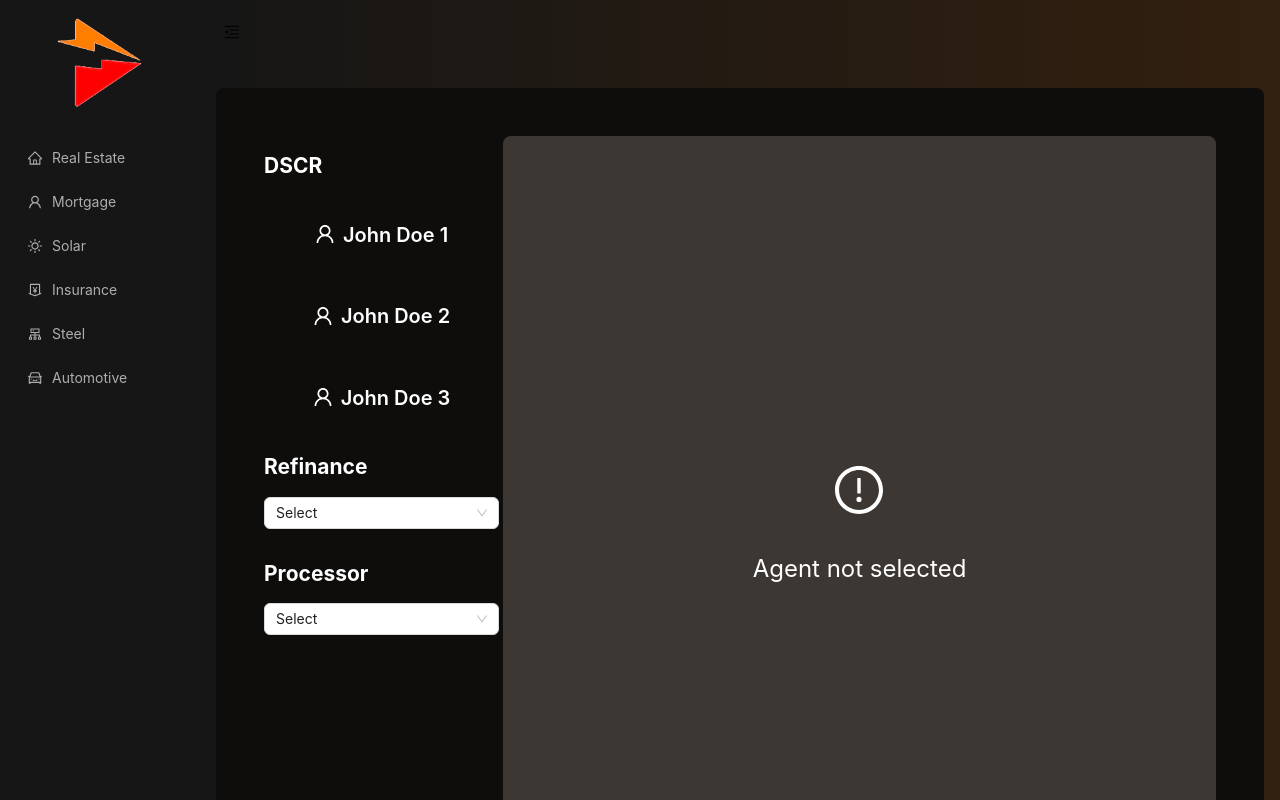
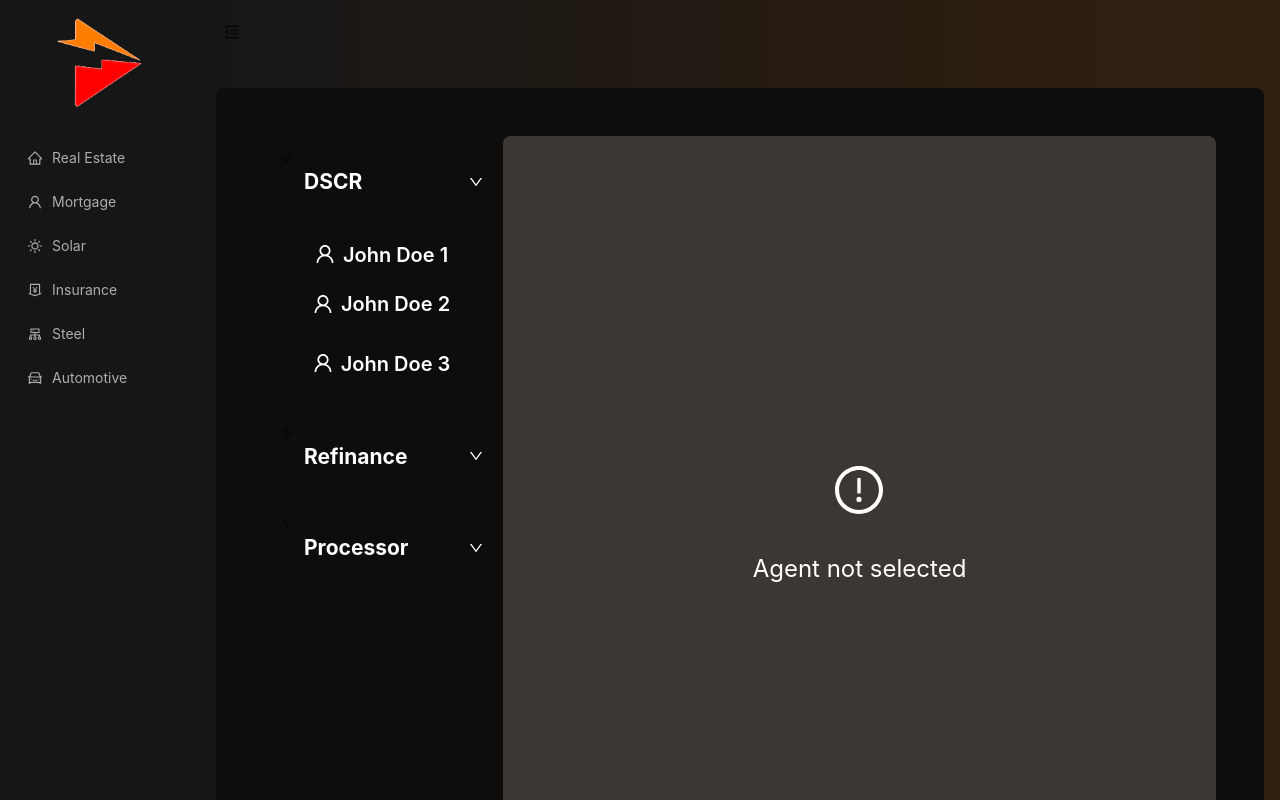
Before and after one commit to PramudithaN/Vapi-Clone_React_Ts, a React (Create React App) app: page /mortgage in a window 1280 px wide. Shown: the top 800 px of the page. Built offline with nearby package versions, Linux system fonts and the light colour scheme; the HTML template or start-up script is replaced by a standard one.

Commit message:
SubMenu Collapsible

```diff
--- a/src/App.css
+++ b/src/App.css
@@ -48,15 +48,14 @@ body {
 	color: white; /* Example text color */
 }
 
-.backgroundLayout{
+.backgroundLayout {
 	background: linear-gradient(to left, #32200f, #161616);
 }
 
-.siderBackground{
+.siderBackground {
 	color: #fff;
 	background-color: #161616;
 }
-
 
 .custom-sider {
 	background-color: #001529;
@@ -64,12 +63,11 @@ body {
 	height: 100vh;
 	position: fixed;
 	left: 0;
-
 }
 
-.homePageCard{
+.homePageCard {
 	width: 450px;
-  background-color:#393838 ;
+	background-color: #393838;
 	border: none;
 }
 
@@ -81,7 +79,7 @@ body {
 	background: #2a2a2a;
 	color: #fff;
 	border-radius: 8px;
-   border:'none'
+	border: "none";
 }
 
 .agent-not-selected {
@@ -96,7 +94,8 @@ body {
 	background: #161616;
 }
 
-.sideMenu .ant-menu-dark, .sideMenu .ant-menu-dark .ant-menu-inline.ant-menu-sub {
+.sideMenu .ant-menu-dark,
+.sideMenu .ant-menu-dark .ant-menu-inline.ant-menu-sub {
 	background: #161616;
 }
 
@@ -109,8 +108,7 @@ body {
 	text-align: center;
 	font-weight: 600;
 	font-size: 20px;
-  margin: 0;
-  padding: 0;
+	padding: 10px;
 }
 
 .agent-card:hover {
@@ -137,3 +135,11 @@ body {
 	text-align: center;
 	color: #fff;
 }
+
+.panel-header {
+	display: flex;
+	color: #fff;
+	justify-content: space-between;
+	align-items: center;
+	width: 100%;
+}
--- a/src/Components/Mortgage.tsx
+++ b/src/Components/Mortgage.tsx
@@ -1,19 +1,37 @@
 // Mortgage.tsx
-import React, { useEffect, useState } from 'react';
-import { Layout, Row, Col, Select, Card, Spin } from 'antd';
-import { ExclamationCircleOutlined, UserOutlined } from '@ant-design/icons';
+import React, { useEffect, useState } from "react";
+import {
+	Layout,
+	Row,
+	Col,
+	Select,
+	Card,
+	Spin,
+	Dropdown,
+	Space,
+	MenuProps,
+	Collapse,
+} from "antd";
+import {
+	DownOutlined,
+	ExclamationCircleOutlined,
+	UserOutlined,
+} from "@ant-design/icons";
 
 const { Content } = Layout;
 const { Option } = Select;
+const { Panel } = Collapse;
 
-const agentData: { [key: string]: {
+const agentData: {
+	[key: string]: {
 		title: string;
 		callsMade: number;
 		callsAnswered: number;
 		madeToPoint: number;
 		didNotMakePoint: number;
-    recordings: { id: number; date: string; time: string; }[];
-} } = {
+		recordings: { id: number; date: string; time: string }[];
+	};
+} = {
 	"John Doe 1": {
 		title: "Agent",
 		callsMade: 456,
@@ -22,8 +40,8 @@ const agentData: { [key: string]: {
 		didNotMakePoint: 98,
 		recordings: [
 			{ id: 1, date: "05/07/2024", time: "11:37am" },
-            { id: 2, date: "05/07/2024", time: "11:37am" }
-        ]
+			{ id: 2, date: "05/07/2024", time: "11:37am" },
+		],
 	},
 	// Define other agents' data similarly
 };
@@ -36,16 +54,27 @@ useEffect(() => {
 		setTimeout(() => {
 			setLoading(false);
 		}, 4000);
-} , []);
+	}, []);
 
 	const renderAgentDetails = () => {
-
 		if (!selectedAgent || !agentData[selectedAgent]) {
 			return (
-                <div className="agent-not-selected" style={{minHeight:'800px', display: 'flex', justifyContent: 'center', alignItems: 'center', backgroundColor: '#3c3733', borderRadius: '8px' }}>
-                    <div style={{ textAlign: 'center', color: '#fff' }}>
-                        <ExclamationCircleOutlined style={{ fontSize: '48px', marginBottom: '16px' }} />
-                        <p style={{ fontSize: '24px' }}>Agent not selected</p>
+				<div
+					className="agent-not-selected"
+					style={{
+						minHeight: "800px",
+						display: "flex",
+						justifyContent: "center",
+						alignItems: "center",
+						backgroundColor: "#3c3733",
+						borderRadius: "8px",
+					}}
+				>
+					<div style={{ textAlign: "center", color: "#fff" }}>
+						<ExclamationCircleOutlined
+							style={{ fontSize: "48px", marginBottom: "16px" }}
+						/>
+						<p style={{ fontSize: "24px" }}>Agent not selected</p>
 					</div>
 				</div>
 			);
@@ -55,29 +84,48 @@ useEffect(() => {
 
 		return (
 			<Spin spinning={loading}>
-            <div style={{ backgroundColor: '#3c3733', borderRadius: '8px', padding: '16px', color: '#fff' ,minHeight:'800px'}}>
+				<div
+					style={{
+						backgroundColor: "#3c3733",
+						borderRadius: "8px",
+						padding: "16px",
+						color: "#fff",
+						minHeight: "800px",
+					}}
+				>
 					<h2>{selectedAgent}</h2>
 					<Row gutter={16}>
 						<Col span={6}>
-                        <Card className="stat-card-agent" style={{border:'none'}}>{agent.callsMade}{agent.title}</Card>
+							<Card className="stat-card-agent" style={{ border: "none" }}>
+								{agent.callsMade}
+								{agent.title}
+							</Card>
 							<p>No of calls made</p>
 						</Col>
 						<Col span={6}>
-                        <Card className="stat-card-agent"style={{border:'none'}}>{agent.callsAnswered}</Card>
+							<Card className="stat-card-agent" style={{ border: "none" }}>
+								{agent.callsAnswered}
+							</Card>
 							<p>No of calls answered</p>
 						</Col>
 						<Col span={6}>
-                        <Card className="stat-card-agent"style={{border:'none'}}>{agent.madeToPoint}</Card>
+							<Card className="stat-card-agent" style={{ border: "none" }}>
+								{agent.madeToPoint}
+							</Card>
 							<p>Made to the point</p>
 						</Col>
 						<Col span={6}>
-                        <Card className="stat-card-agent"style={{border:'none'}}>{agent.didNotMakePoint}</Card>
+							<Card className="stat-card-agent" style={{ border: "none" }}>
+								{agent.didNotMakePoint}
+							</Card>
 							<p>Did not make it past the initial statement</p>
 						</Col>
 					</Row>
-                {agent.recordings.map(recording => (
+					{agent.recordings.map((recording) => (
 						<div key={recording.id}>
-                        <p>Recording-{recording.id}: {recording.date} - {recording.time}</p>
+							<p>
+								Recording-{recording.id}: {recording.date} - {recording.time}
+							</p>
 						</div>
 					))}
 				</div>
@@ -87,38 +135,120 @@ useEffect(() => {
 
 	return (
 		<Layout className="layout">
-            <Content style={{  padding: 24, minHeight: 280, background: '#0e0d0c', border:'none'}}>
+			<Content
+				style={{
+					padding: 24,
+					minHeight: 280,
+					background: "#0e0d0c",
+					border: "none",
+				}}
+			>
 				<Row gutter={4}>
 					<Col span={6}>
-                        <h2 style={{ color: '#fff' }}>DSCR</h2>
-                        <Card className="agent-card" style={{ marginBottom: '2px', color: selectedAgent === "John Doe 1" ? '#ff7e16' : '#fff', backgroundColor: '#0e0d0c', border:'none' ,padding:'0'}} onClick={() => setSelectedAgent("John Doe 1")}>
-                            <UserOutlined style={{ marginRight: '8px' }} />
+						<Collapse defaultActiveKey={["1"]} ghost>
+							<Panel
+								header={
+									<div className="panel-header">
+										<h2>DSCR</h2>
+										<DownOutlined />
+									</div>
+								}
+								key="1"
+							>
+								<div
+									className="agent-card"
+									style={{
+										marginBottom: "8px",
+										color: selectedAgent === "John Doe 1" ? "#ff7e16" : "#fff",
+										backgroundColor: "#0e0d0c",
+										border: "none",
+										padding: "0",
+									}}
+									onClick={() => setSelectedAgent("John Doe 1")}
+								>
+									<UserOutlined style={{ marginRight: "8px" }} />
 									John Doe 1
-                        </Card>
-                        <Card className="agent-card" style={{ marginBottom: '2px', color: selectedAgent === "John Doe 2" ? '#ff7e16' : '#fff', backgroundColor: '#0e0d0c', border:'none' }} onClick={() => setSelectedAgent("John Doe 2")}>
-                            <UserOutlined style={{ marginRight: '8px' }} />
+								</div>
+								<div
+									className="agent-card"
+									style={{
+										marginBottom: "8px",
+										color: selectedAgent === "John Doe 2" ? "#ff7e16" : "#fff",
+										backgroundColor: "#0e0d0c",
+										border: "none",
+									}}
+									onClick={() => setSelectedAgent("John Doe 2")}
+								>
+									<UserOutlined style={{ marginRight: "8px" }} />
 									John Doe 2
-                        </Card>
-                        <Card className="agent-card" style={{ marginBottom: '2px', color: selectedAgent === "John Doe 3" ? '#ff7e16' : '#fff', backgroundColor: '#0e0d0c', border:'none' }} onClick={() => setSelectedAgent("John Doe 3")}>
-                            <UserOutlined style={{ marginRight: '8px' }} />
+								</div>
+								<div
+									className="agent-card"
+									style={{
+										marginBottom: "8px",
+										color: selectedAgent === "John Doe 3" ? "#ff7e16" : "#fff",
+										backgroundColor: "#0e0d0c",
+										border: "none",
+									}}
+									onClick={() => setSelectedAgent("John Doe 3")}
+								>
+									<UserOutlined style={{ marginRight: "8px" }} />
 									John Doe 3
-                        </Card>
-                        <h2 style={{ color: '#fff', marginTop: '16px' }}>Refinance</h2>
-                        <Select defaultValue="Select" style={{ width: '100%', marginBottom: '16px' }}>
-                            <Option value="Select">Select</Option>
-                            <Option value="Option 1">Option 1</Option>
-                            <Option value="Option 2">Option 2</Option>
-                        </Select>
-                        <h2 style={{ color: '#fff', marginTop: '16px' }}>Processor</h2>
-                        <Select defaultValue="Select" style={{ width: '100%' }}>
-                            <Option value="Select">Select</Option>
-                            <Option value="Option 1">Option 1</Option>
-                            <Option value="Option 2">Option 2</Option>
-                        </Select>
+								</div>
+							</Panel>
+							<Panel
+								header={
+									<div className="panel-header">
+										<h2>Refinance</h2>
+										<DownOutlined />
+									</div>
+								}
+								key="2"
+							>
+								<div
+									className="agent-card"
+									style={{
+										marginBottom: "8px",
+										color:
+											selectedAgent === "test-John Doe 1" ? "#ff7e16" : "#fff",
+										backgroundColor: "#0e0d0c",
+										border: "none",
+										padding: "0",
+									}}
+									onClick={() => setSelectedAgent("test-John Doe 1")}
+								>
+									<UserOutlined style={{ marginRight: "8px" }} />
+									John Doe 1
+								</div>
+							</Panel>
+							<Panel
+								header={
+									<div className="panel-header">
+										<h2>Processor</h2>
+										<DownOutlined />
+									</div>
+								}
+								key="3"
+							>
+								<div
+									className="agent-card"
+									style={{
+										marginBottom: "8px",
+										color:
+											selectedAgent === "test-John Doe 2" ? "#ff7e16" : "#fff",
+										backgroundColor: "#0e0d0c",
+										border: "none",
+										padding: "0",
+									}}
+									onClick={() => setSelectedAgent("test-John Doe 2")}
+								>
+									<UserOutlined style={{ marginRight: "8px" }} />
+									John Doe 1
+								</div>
+							</Panel>
+						</Collapse>
 					</Col>
-                    <Col span={18}>
-                        {renderAgentDetails()}
-                    </Col>
+					<Col span={18}>{renderAgentDetails()}</Col>
 				</Row>
 			</Content>
 		</Layout>
--- a/src/Components/StatBox.tsx
+++ b/src/Components/StatBox.tsx
@@ -1,7 +1,13 @@
 // StatCard.tsx
-import React from 'react';
-import { Card } from 'antd';
-import { CheckOutlined, PhoneOutlined, CloseOutlined, WarningOutlined, FrownOutlined } from '@ant-design/icons';
+import React from "react";
+import { Card } from "antd";
+import {
+	CheckOutlined,
+	PhoneOutlined,
+	CloseOutlined,
+	WarningOutlined,
+	FrownOutlined,
+} from "@ant-design/icons";
 
 interface StatCardProps {
 	title: string;
@@ -11,10 +17,18 @@ interface StatCardProps {
 
 const StatCard: React.FC<StatCardProps> = ({ title, value, icon }) => {
 	return (
-        <Card className="stat-card" style={{ textAlign: 'center', backgroundColor: '#2a2a2a', color: '#fff', border:"none" }}>
+		<Card
+			className="stat-card"
+			style={{
+				textAlign: "center",
+				backgroundColor: "#2a2a2a",
+				color: "#fff",
+				border: "none",
+			}}
+		>
 			<div>{icon}</div>
-            <div style={{ fontSize: '24px', marginTop: '10px' }}>{title}</div>
-            <div style={{ fontSize: '48px', marginTop: '10px' }}>{value}</div>
+			<div style={{ fontSize: "24px", marginTop: "10px" }}>{title}</div>
+			<div style={{ fontSize: "48px", marginTop: "10px" }}>{value}</div>
 		</Card>
 	);
 };
```
Also changed, not shown: src/Components/Agent.tsx (+18 -10 lines). Lines whose indentation alone changed are shown as unchanged.
